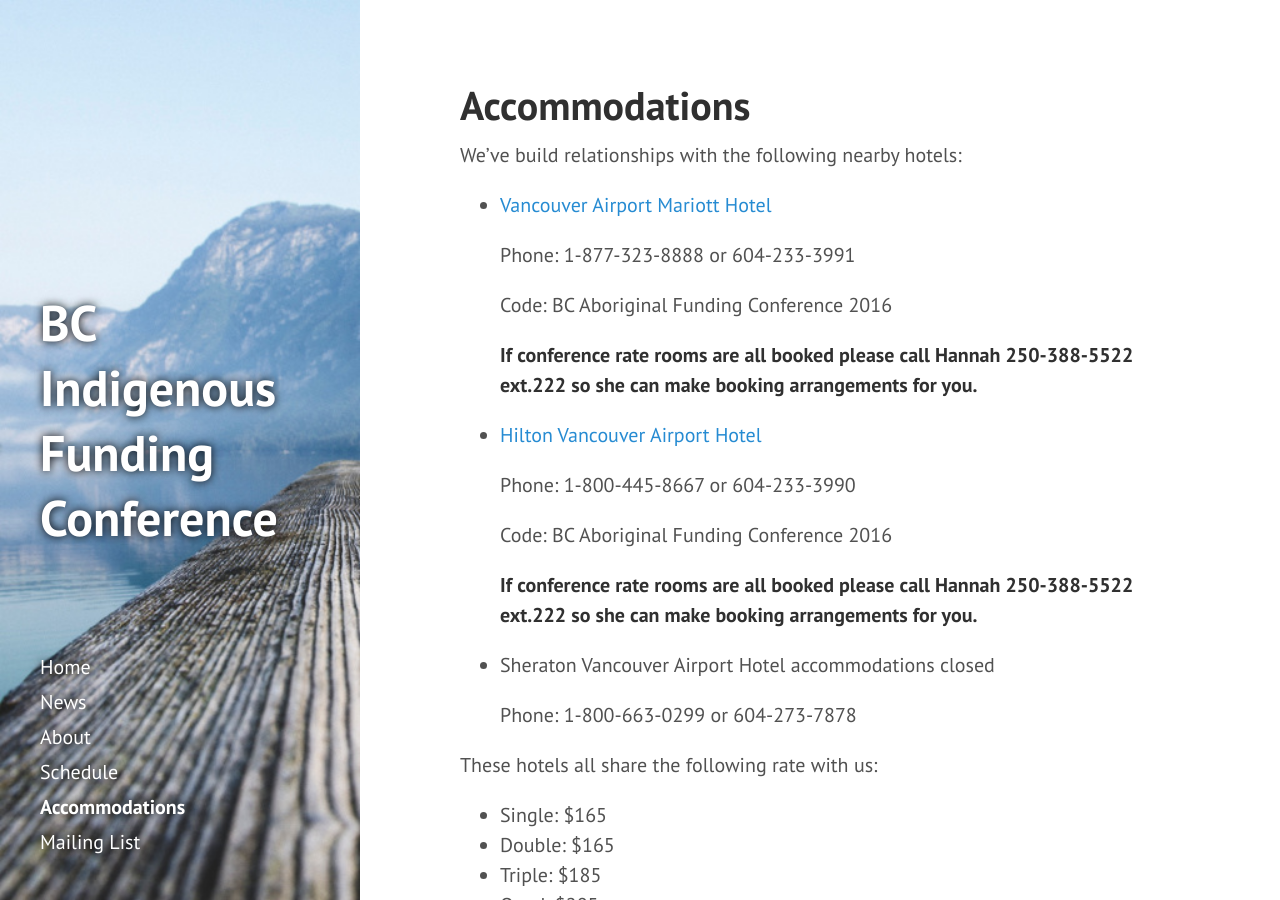
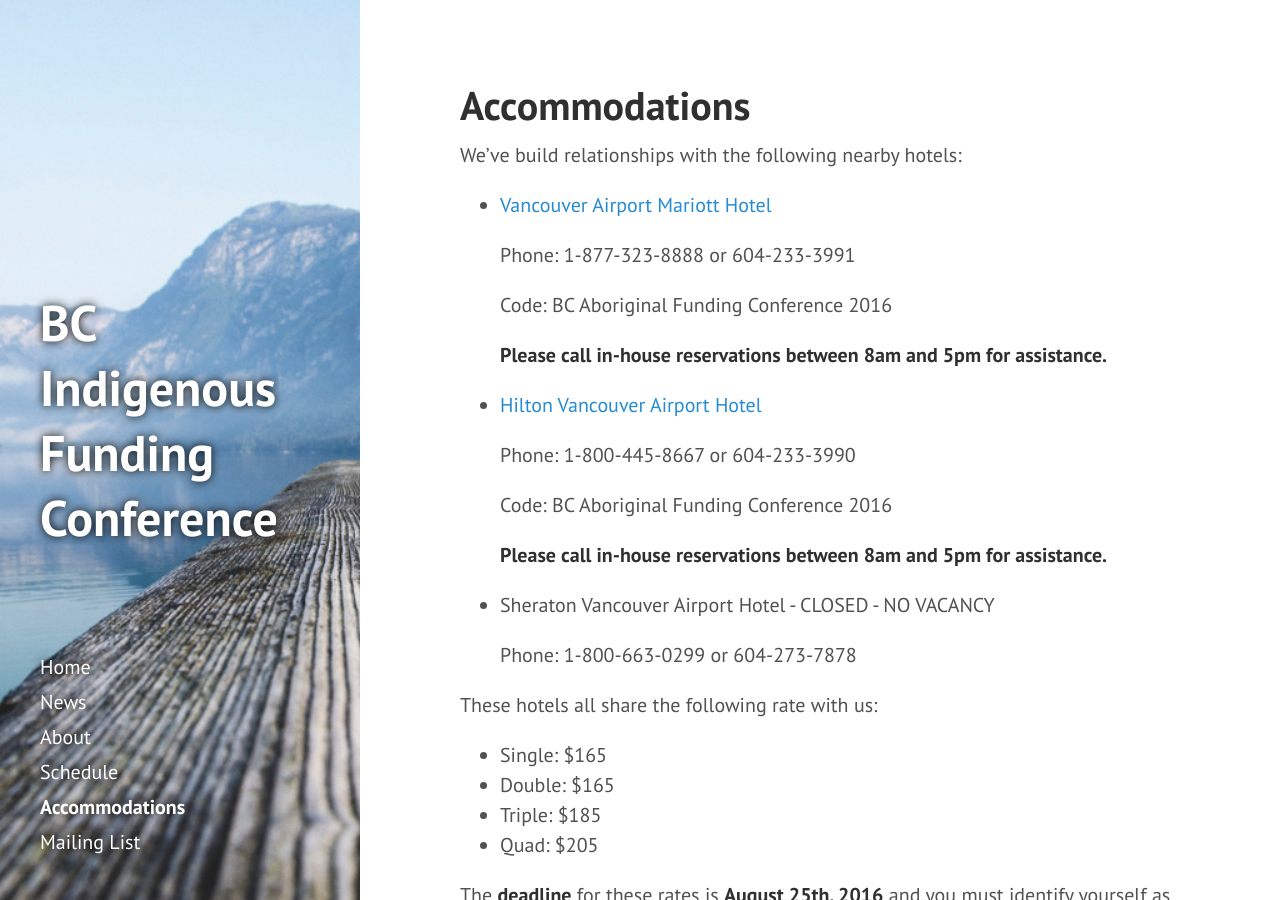
Before and after one commit to BCAAFC/funding-conference-2016, a Jekyll site: the page built from accommodations.md, in a window 1280 px wide and 900 px high. Built offline with Jekyll 4.4.1, drawn with Linux system fonts in a browser that asks for light colours; nearby versions of some CDN libraries.

Commit message:
accommodations
in-house reserve.

```diff
--- a/accommodations.md
+++ b/accommodations.md
@@ -12,7 +12,7 @@
 
   Code: BC Aboriginal Funding Conference 2016
 
-  **If conference rate rooms are all booked please call Hannah 250-388-5522 ext.222 so she can make booking arrangements for you.**
+  **Please call in-house reservations between 8am and 5pm for assistance.**
 
 * [Hilton Vancouver Airport Hotel](http://www.hilton.com/en/hi/groups/personalized/Y/YVRAHHF-BCAFC-20160921/index.jhtml?WT.mc_id=POG)
 
@@ -20,9 +20,9 @@
 
   Code: BC Aboriginal Funding Conference 2016
 
-  **If conference rate rooms are all booked please call Hannah 250-388-5522 ext.222 so she can make booking arrangements for you.**
+  **Please call in-house reservations between 8am and 5pm for assistance.**
 
-* Sheraton Vancouver Airport Hotel accommodations closed
+* Sheraton Vancouver Airport Hotel - CLOSED - NO VACANCY
 
   Phone: 1-800-663-0299 or 604-273-7878
 
```
